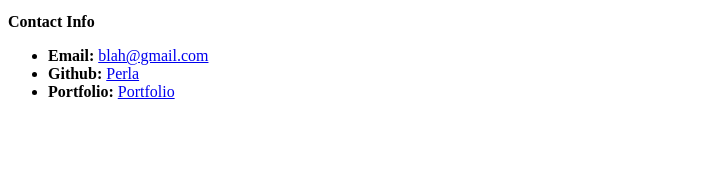
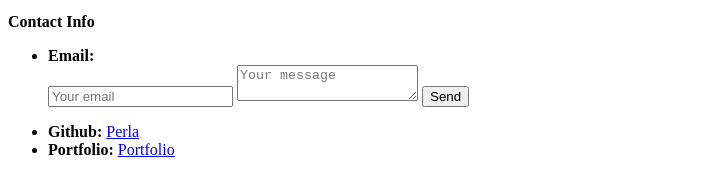
Before and after one commit to pshowell/my-first-html, a plain HTML site: page index.html in a window 1280 px wide. Shown: the part 350-546 px from the top of the page, without its empty margins (0-706 px from the left). Drawn offline with Linux system fonts and the light colour scheme.

Commit message:
Added Formspree

```diff
--- a/index.html
+++ b/index.html
@@ -10,7 +10,12 @@
     <p><b>Contact Info</b></p>
     <ul>
       <li><b>Email:</b>
-        <a href="mailto:blah@gmail.com">blah@gmail.com</a>
+        <!-- <a href="mailto:blah@gmail.com">blah@gmail.com</a> -->
+        <form method="POST" action="https://formspree.io/perlashowell@gmail.com">
+          <input type="email" name="email" placeholder="Your email">
+          <textarea name="message" placeholder="Your message"></textarea>
+          <button type="submit">Send</button>
+        </form>
       </li>
       <li><b>Github:</b>
         <a href="https://github.com/pshowell">Perla</a>
```
